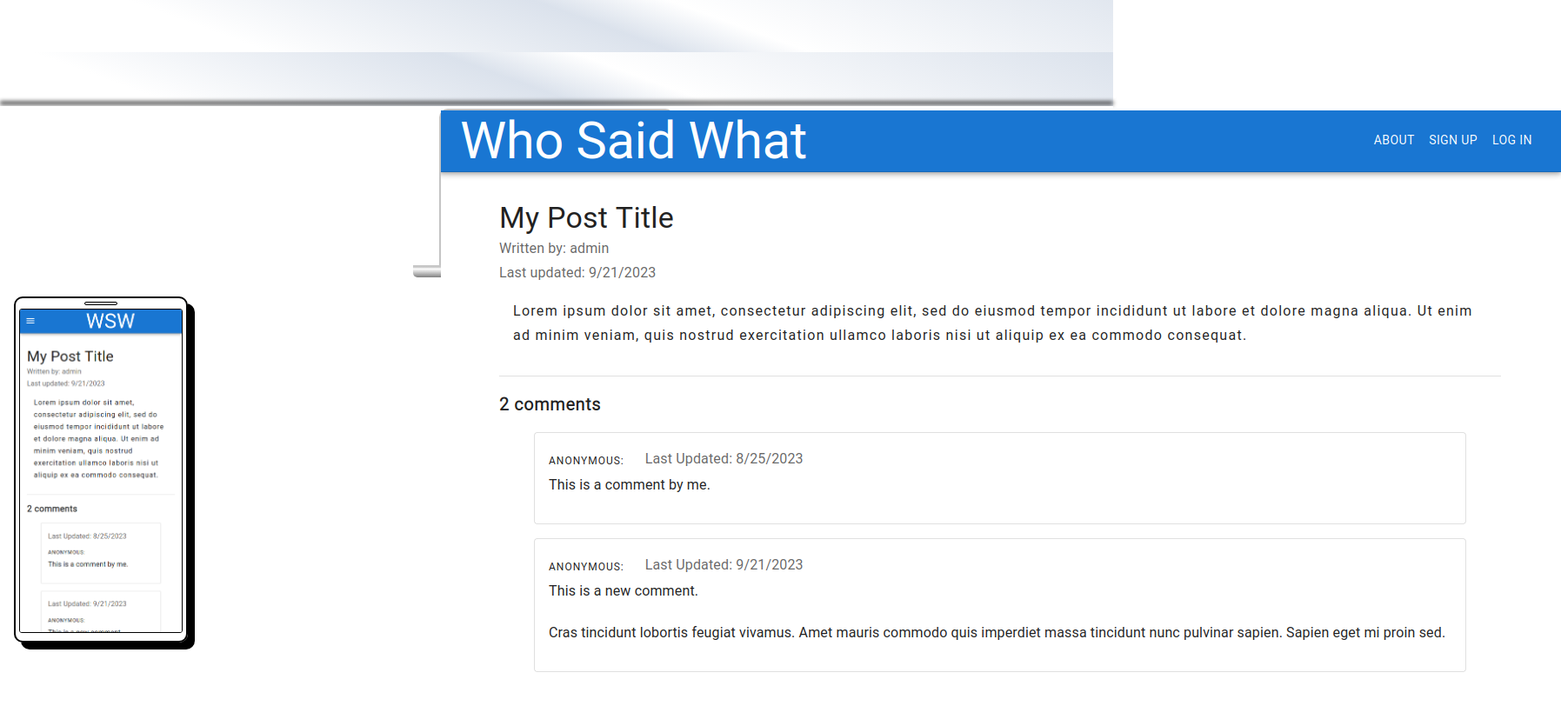
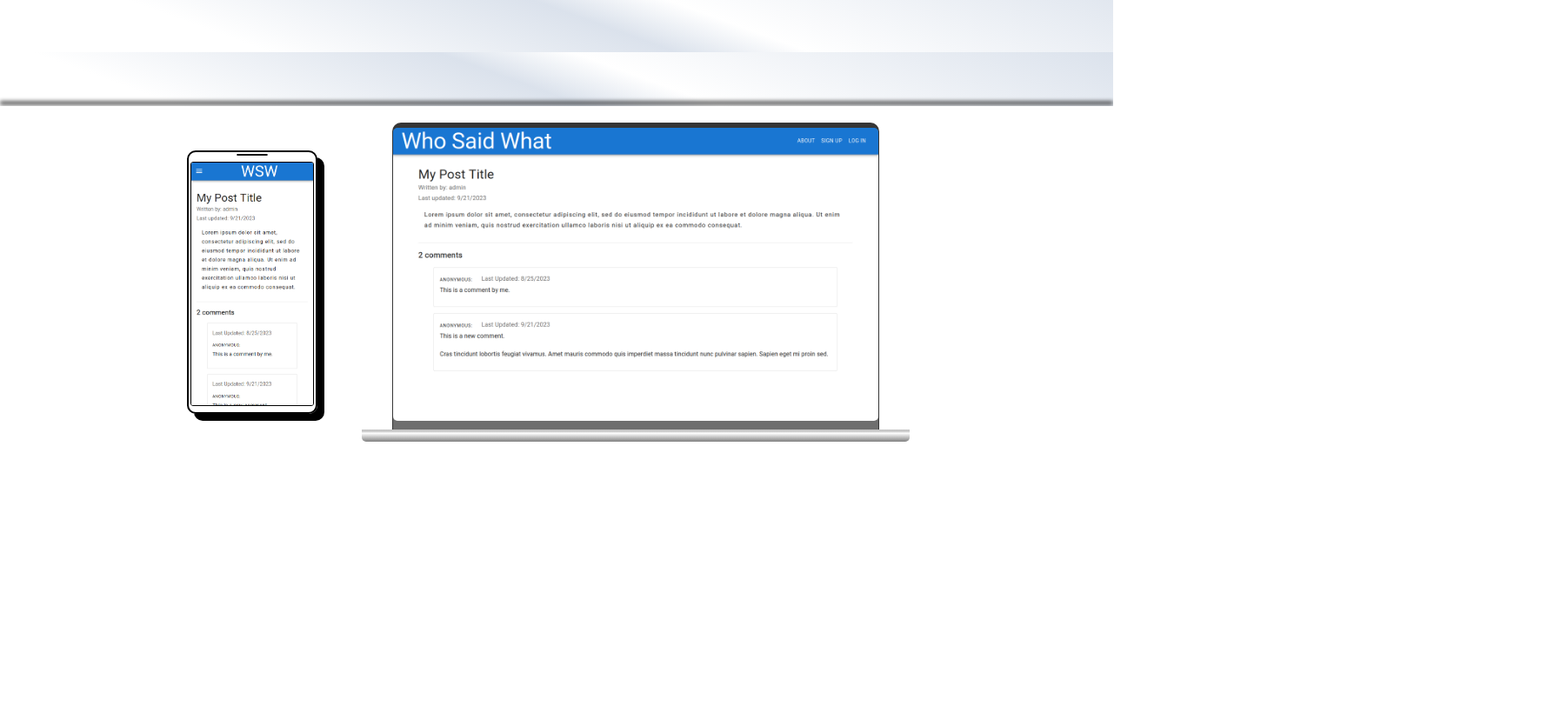
Before and after one commit to Rxthew/Rxthew.github.io, a website: page index.html in a window 1280 px wide. Shown: the part 640-1452 px from the top of the page at 87% size, 1795 px wide, since content can reach past the window. After the commit the page ends 1164 px from the top, so only its background shows below. Drawn offline with nearby package versions, Linux system fonts and the light colour scheme.

Commit message:
Handle device scaling.

```diff
--- a/index.css
+++ b/index.css
@@ -107,59 +107,77 @@ nav svg {
 }
 
 #devices {
+    align-items: center;
+    display: flex;
+    justify-content: center;
     max-width: 100vw;
+    padding: 1rem;
 }
 
+
 #devices > div:first-child {
+    border: 2px solid;
+    border-radius: 10px;
+    box-shadow: 0.5rem 0.5rem;
+    margin: 1rem;
+    max-width: min(150px,25%);
+    padding: 2px
+
+}
+
+#devices > div:first-child::before {
+    background-color: #e3e2e2;
+    border: 1px solid;
+    border-radius: 10px;
+    content: "";
+    display: block;
+    height: 0.1rem;
+    margin: 0 auto min(3.5px,25vw) auto;
+    width: 25%;
+  }
+
+
+
+#devices > div:first-child > img {
+    border: 1px solid;
+    border-radius: 3px;
+    margin-top: 4px;
+    max-width: 100%;
+}
+
+#devices > div:last-child {
     min-height: 200px;
-    min-width: 100%;
+    max-width: min(700px,100%);
 }
 
 #devices #screen {
-    border: 2px solid #c4c4c4;
+    aspect-ratio: 2/1;
+    background: #00000091;
+    border-color: #00000082;
     border-radius: 10px 10px 0 0;
-    height: 180px;
+    border-style: solid;
+    border-width: 6px 1.5px 0 1.5px;
     margin: 0 auto;
-    width: 270px;
+    padding-bottom: 6px;
+    width: min(80%,560px);
+  }
 
-}
+
+
+#devices #screen > img {
+    border-radius: 5px;
+    height: auto;
+    max-width: 100%;
+  }
+
 
 #devices #bottom {
     background: linear-gradient(rgba(128, 128, 128, 0.445) 15%, white 30%, grey );
     border-radius: 0 0 5px 5px;
     height: 14px;
     margin: 0 auto;
-    width: 330px;
+    max-width: min(90%,660px);
 
-}
-
-#devices > div:last-child {
-    border: 2px solid;
-    border-radius: 10px;
-    box-shadow: 0.5rem 0.5rem;
-    margin: 1rem;
-    max-width: 200px;
-    padding: 0.25rem;
-
-
-}
-
-#devices > div:last-child > div {
-    background-color: #e3e2e2;
-    border: 1px solid;
-    border-radius: 10px;
-    height: 0.3rem;
-    margin: 0 auto;
-    width: 20%;
-
-}
-
-
-#devices > div:last-child > img {
-    border: 1px solid;
-    border-radius: 3px;
-    margin-top: 4px;
-    max-width: 100%;
 }
 
 
--- a/index.html
+++ b/index.html
@@ -46,20 +46,18 @@
     </header>
     <main>
         <article>
-
         </article>
         <article>
             <div id="devices">
+                <div>
+                    <img src="./assets/screenshots/wsw_mobile.png" />
+                </div>
                 <div>
                     <div id="screen">
                         <img src="./assets/screenshots/wsw.png" />
                     </div>
                     <div id="bottom"></div>
                 </div>
-                <div>
-                    <div></div>
-                    <img src="./assets/screenshots/wsw_mobile.png" />
-                </div>
             </div>
         </article>
     </main>
```
